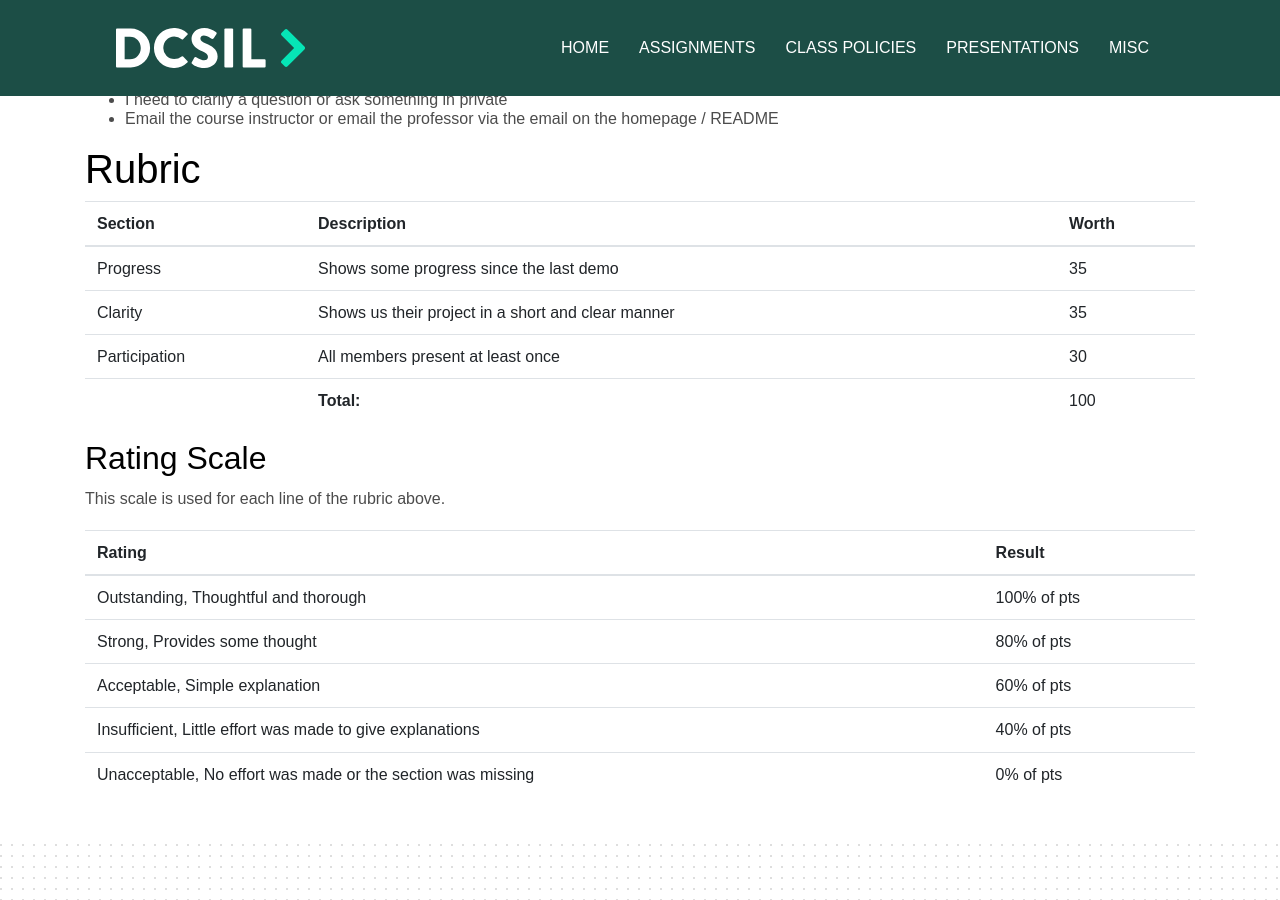
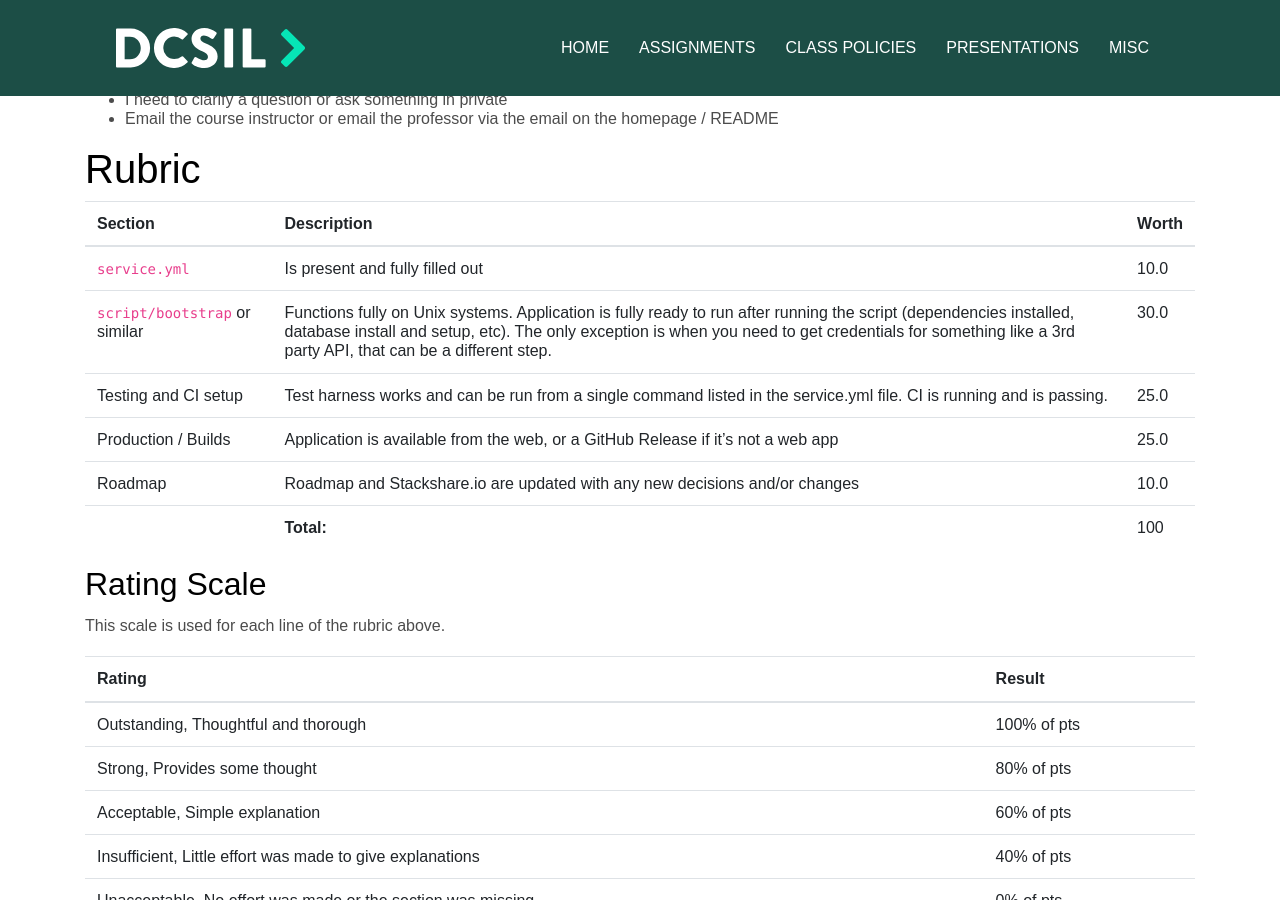
Before and after one commit to dcsil/CSC491, a Jekyll site: the page built from assignments/a5.md, in a window 1280 px wide and 900 px high, scrolled down 1317 px. Built offline with Jekyll 4.4.1, drawn with Linux system fonts in a browser that asks for light colours; our own code applies the rules of GitHub Pages for plain Markdown files.

Commit message:
Update rubrics

```diff
--- a/assignments/a5.md
+++ b/assignments/a5.md
@@ -143,9 +143,11 @@ It is suggested to use a folder and multiple files, just like this CSC491 repo,
 
 | Section | Description | Worth |
 | --- | --- | --- |
-| Progress | Shows some progress since the last demo | 35 |
-| Clarity | Shows us their project in a short and clear manner | 35 |
-| Participation | All members present at least once | 30 |
+| `service.yml` | Is present and fully filled out | 10.0 |
+| `script/bootstrap` or similar | Functions fully on Unix systems. Application is fully ready to run after running the script (dependencies installed, database install and setup, etc). The only exception is when you need to get credentials for something like a 3rd party API, that can be a different step. | 30.0 |
+| Testing and CI setup | Test harness works and can be run from a single command listed in the service.yml file. CI is running and is passing. | 25.0 |
+| Production / Builds | Application is available from the web, or a GitHub Release if it's not a web app | 25.0 |
+| Roadmap | Roadmap and Stackshare.io are updated with any new decisions and/or changes | 10.0 |
 | | **Total:** | 100 |
 
  <!-- RUBRIC END -->
```
Also changed, not shown: assignments/README.md (+4 -4 lines).
